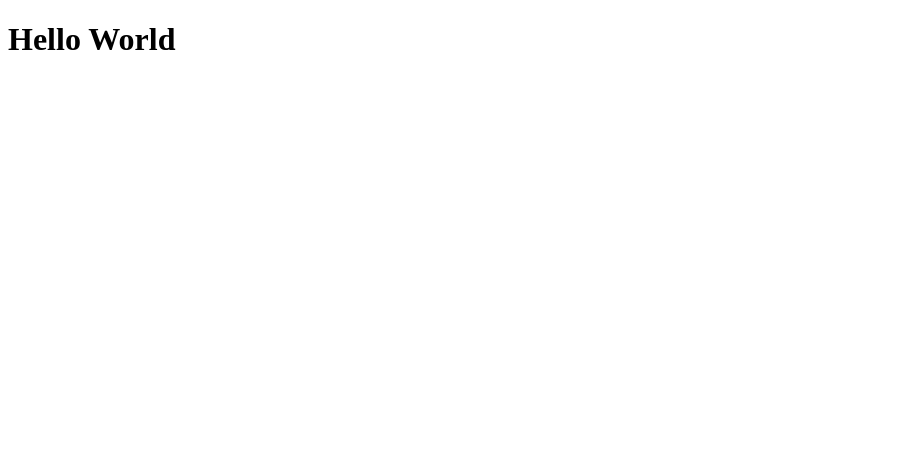
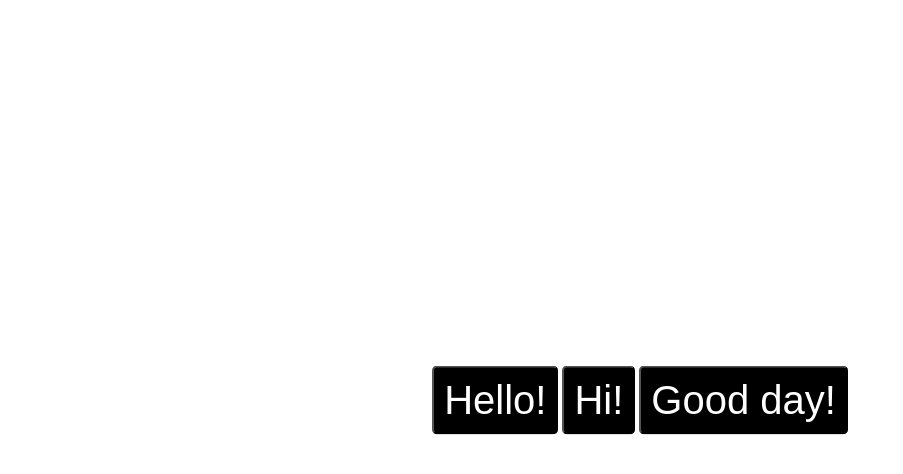
Before and after one commit to annamikosz/Module-9-JS, a website: page index.html in a window 1280 px wide. Shown: the whole page, without its empty margins (0-903 px from the left). Drawn offline with Linux system fonts and the light colour scheme.

Commit message:
Iteration on elements DOM

```diff
--- a/css/style.css
+++ b/css/style.css
@@ -0,0 +1,14 @@
+
+.button {
+  color: white;
+  font-size: 40px;
+  border-radius: 5px;
+  background-color: black;
+  padding: 10px;
+}
+.welcome {
+  text-align: center;
+  margin-top: 50vh;
+  transform: translateY(-50%);
+  max-height: 100vh;
+}
--- a/index.html
+++ b/index.html
@@ -7,7 +7,11 @@
       <title>Module 9</title>
     </head>
     <body>
-      <h1>Hello World</h1>
+      <div class="welcome">
+        <button class="button">Hello!</button>
+        <button class="button">Hi!</button>
+        <button class="button">Good day!</button>
+      </div>
       <script src="js/script.js"></script>
     </body>
   </html>
--- a/js/script.js
+++ b/js/script.js
@@ -0,0 +1,5 @@
+var withButtonClass = document.getElementsByClassName('button');
+
+for (var i = 0; i < withButtonClass.length; i++) {
+	alert(withButtonClass[i].innerText);
+}
```
